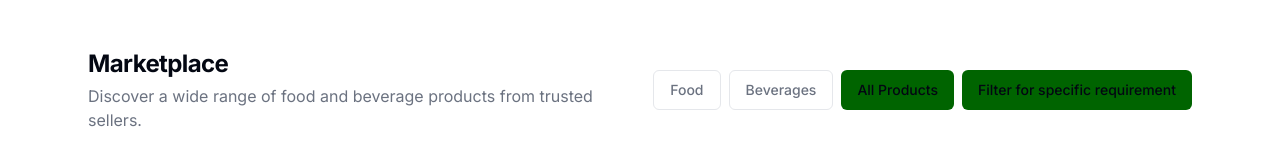
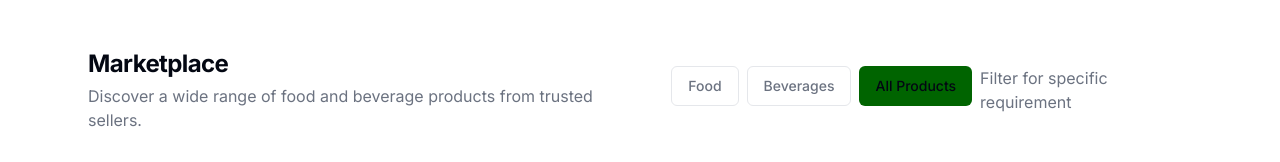
Before and after one commit to JvanZyl1/cadence_buyer, a Next.js app: page / in a window 1280 px wide. Shown: the top 162 px of the page. Built offline with nearby package versions, Linux system fonts and the light colour scheme; grey boxes are pictures that could not be loaded.

Commit message:
switchesOnlocalHost

```diff
--- a/app/page.tsx
+++ b/app/page.tsx
@@ -1,5 +1,27 @@
+"use client";
 import { InitialScreen } from "@/components/component/initial-screen";
+import { LoadingScreen } from "@/components/component/loading-screen";
+import { useState } from 'react';
 
-export default function None() {
-  return <InitialScreen />;
+export default function Page() {
+  const [currentScreen, setCurrentScreen] = useState('initial');
+
+  const handleNavigate = (screen) => {
+    setCurrentScreen(screen);
+  };
+
+  return (
+    <>
+      {currentScreen === 'initial' && (
+        <InitialScreen
+          onNavigateToLoading={() => handleNavigate('loading')}
+        />
+      )}
+      {currentScreen === 'loading' && (
+        <LoadingScreen
+          onNavigateToInitial={() => handleNavigate('initial')}
+        />
+      )}
+    </>
+  );
 }
--- a/components/component/initial-screen.tsx
+++ b/components/component/initial-screen.tsx
@@ -24,16 +24,15 @@ To read more about using these font, please visit the Next.js documentation:
 - Pages Directory: https://nextjs.org/docs/pages/building-your-application/optimizing/fonts
 **/
 "use client"
-
+import Link from "next/link"
 import { useState, useMemo } from "react"
 import { Button } from "@/components/ui/button"
-import Link from "next/link"
 
-export function InitialScreen() {
+export function InitialScreen({ onNavigateToLoading }) {
   const items = [
     {
       id: 1,
-      image: "/placeholder.svg",
+      image: "/CoffeeBeans.jpg",
       title: "Gourmet Coffee Beans",
       quantity: 50,
       price: 18.99,
@@ -238,7 +237,15 @@ export function InitialScreen() {
             >
               All Products
             </Button>
-            <Button className="bg-[#006400] text-white hover:bg-[#008000]">Filter for specific requirement</Button>
+            <Link
+              href="#"
+              className="text-muted-foreground"
+              prefetch={false}
+              onClick={() => onNavigateToLoading("loading")}
+            >
+              Filter for specific requirement
+            </Link>
+
           </div>
         </div>
         <div className="grid sm:grid-cols-2 md:grid-cols-3 lg:grid-cols-4 gap-8">
--- a/components/component/loading-screen.tsx
+++ b/components/component/loading-screen.tsx
@@ -17,6 +17,7 @@ To read more about using these font, please visit the Next.js documentation:
 - App Directory: https://nextjs.org/docs/app/building-your-application/optimizing/fonts
 - Pages Directory: https://nextjs.org/docs/pages/building-your-application/optimizing/fonts
 **/
+import Link from "next/link"
 import { Card, CardHeader, CardTitle, CardDescription, CardContent } from "@/components/ui/card"
 import { Label } from "@/components/ui/label"
 import { Input } from "@/components/ui/input"
@@ -24,7 +25,7 @@ import { Popover, PopoverTrigger, PopoverContent } from "@/components/ui/popover
 import { Button } from "@/components/ui/button"
 import { Calendar } from "@/components/ui/calendar"
 
-export function LoadingScreen() {
+export function LoadingScreen({onNavigateToInitial}) {
   return (
     <Card className="max-w-4xl mx-auto p-6 sm:p-8 md:p-10">
       <CardHeader>
@@ -78,18 +79,20 @@ export function LoadingScreen() {
             </div>
           </div>
           <div className="flex flex-col gap-4 items-start">
-            <Button
-              type="submit"
-              className="ml-auto"
-              disabled={
+          <Link
+            href="#"
+            className={`ml-auto ${(
               !document.getElementById("items-needed")?.value ||
               !document.getElementById("quantity-needed")?.value ||
               !document.getElementById("location")?.value ||
               !document.getElementById("date-needed")?.value
-              }
+            ) ? 'disabled-link-class' : 'active-link-class'}`}
+            prefetch={false}
+            onClick={onNavigateToInitial}
           >
             Find Matches
-            </Button>
+          </Link>
+
           </div>
         </form>
       </CardContent>
```
Also changed, not shown: components/component/CoffeeBeans.jpg (added). Lines whose indentation alone changed are shown as unchanged.
